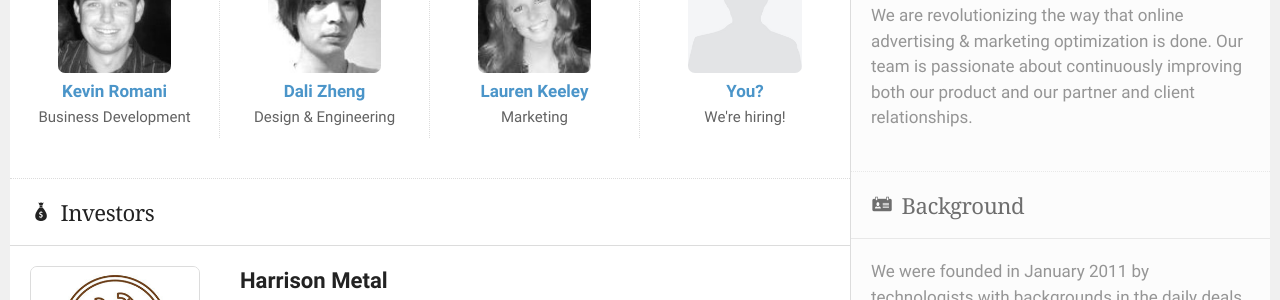
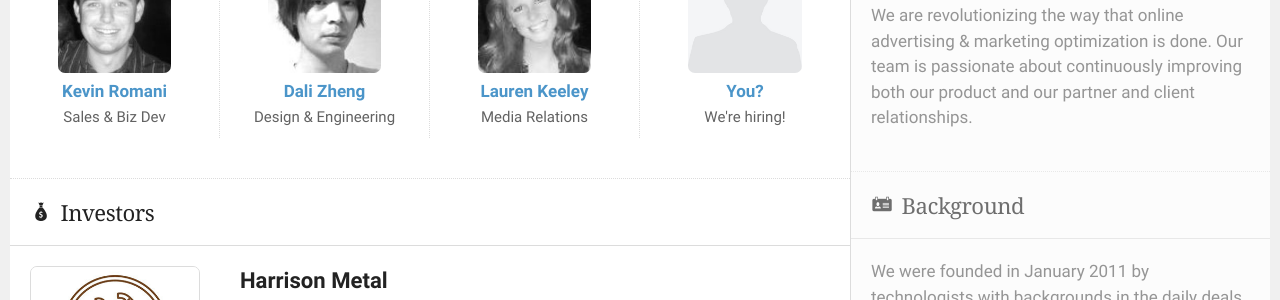
Before and after one commit to AdStack/adstack.github.io, a Jekyll site: the page built from _posts/2013-02-08-about.html, in a window 1280 px wide. Shown: the part 675-975 px from the top of the page. Built offline with Jekyll 4.4.1, drawn with Linux system fonts in a browser that asks for light colours; some web fonts are replaced.

Commit message:
updated bios

```diff
--- a/_posts/2013-02-08-about.html
+++ b/_posts/2013-02-08-about.html
@@ -32,9 +32,9 @@
 				</div>
 				<div class="member-row">
 					<div class="member">
-						<img src="/media/about/kevin-romani.jpg" alt="Kevin Romani" title="Kevin Romani leads client development at AdStack. Previously, he opened the SF office for Dyn, a leading IaaS company, where he developed partnerships with Fortune 500 companies and helped with fast scaling startups needing heavy technical integration.">
+						<img src="/media/about/kevin-romani.jpg" alt="Kevin Romani" title="Kevin Romani leads sales and business development at AdStack. Previously, he opened the SF office for Dyn, a leading IaaS company, where he developed partnerships with Fortune 500 companies and helped with fast scaling startups needing heavy technical integration.">
 						<h3><a href="http://linkedin.com/pub/kevin-romani/43/269/801">Kevin Romani</a></h3>
-						<p>Business Development</p>
+						<p>Sales &amp; Biz Dev</p>
 					</div>
 					<div class="member">
 						<img src="/media/about/dali-zheng.jpg" alt="Dali Zheng" title="Dali designs and builds web applications at AdStack. Prior to AdStack, Dali worked at Mashape as a front-end engineer.">
@@ -44,7 +44,7 @@
 					<div class="member">
 						<img src="/media/about/lauren-keeley.jpg" alt="Lauren Keeley" title="Lauren designs products and runs the media business at AdStack. With a background in digital media, marketing, and product design Lauren is excited to create great user experiences and spread the AdStack message.">
 						<h3><a href="http://www.linkedin.com/pub/lauren-keeley/b/650/803">Lauren Keeley</a></h3>
-						<p>Marketing</p>
+						<p>Media Relations</p>
 					</div>
 					<div class="member">
 						<img src="/media/about/blank.jpg" alt="You?">
```
